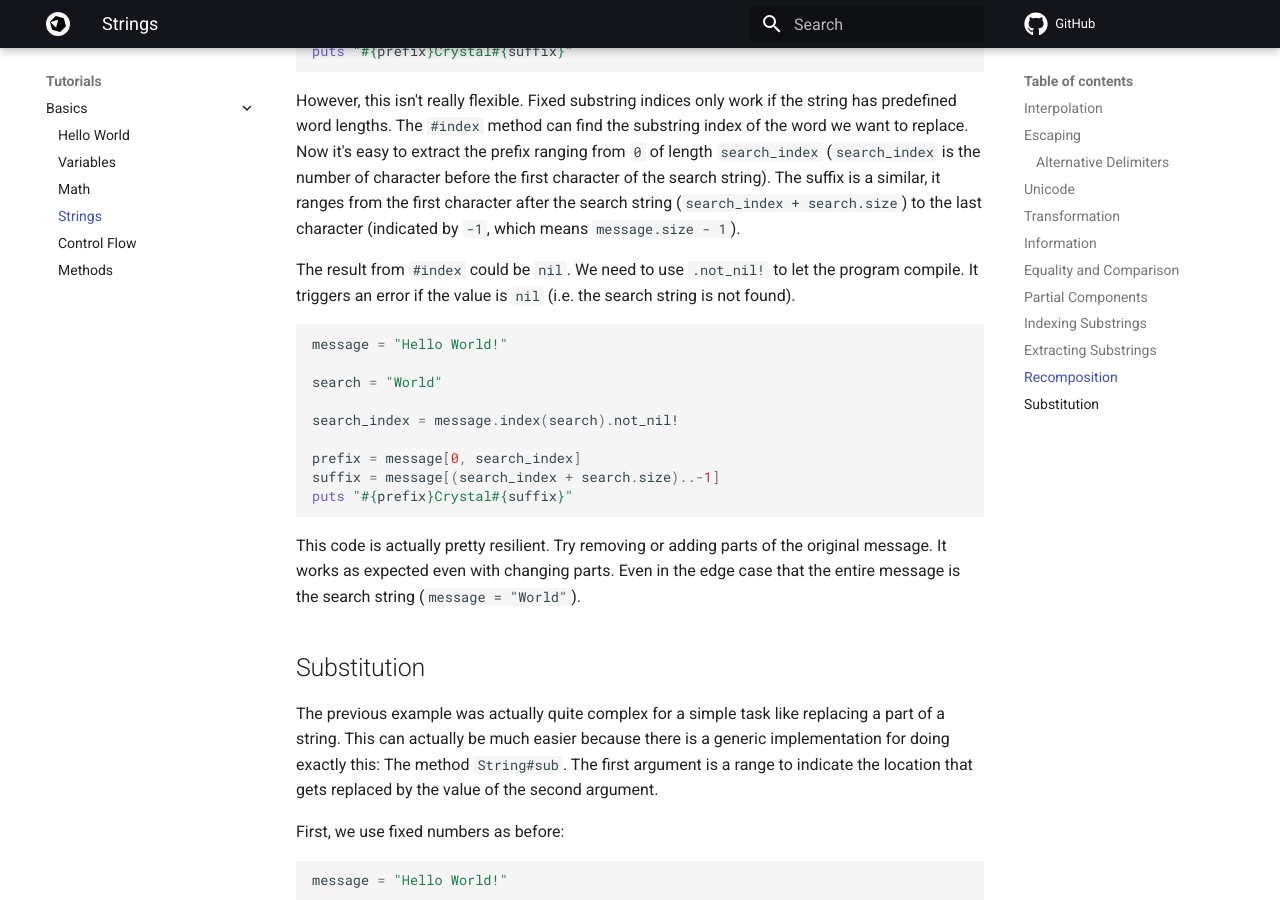
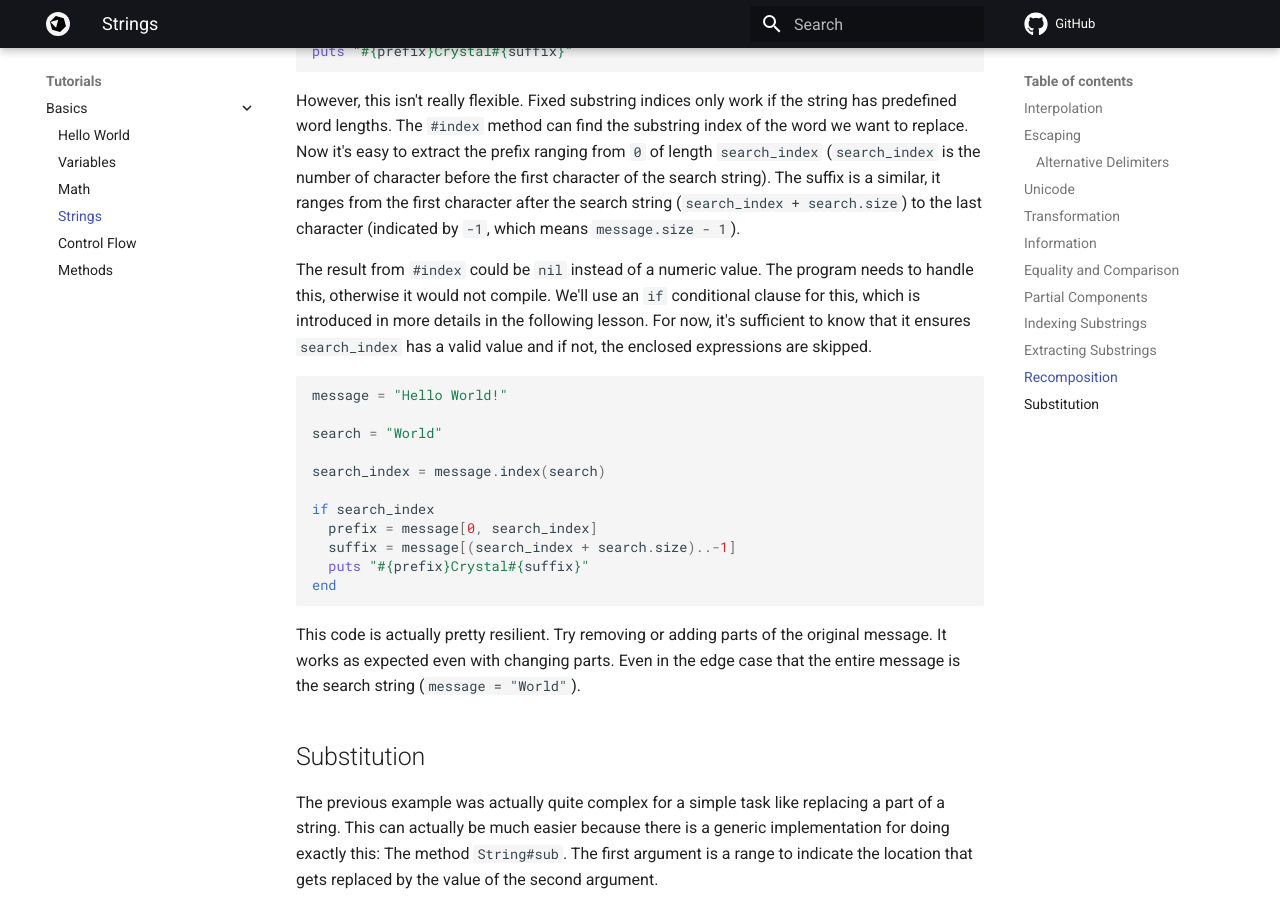
Before and after one commit to crystal-lang/crystal-book, an MkDocs documentation site: the page built from docs/tutorials/basics/40_strings.md, in a window 1280 px wide and 900 px high, scrolled down 6813 px. Built offline with MkDocs 1.6.1 and Material for MkDocs 9.7.7, drawn with Linux system fonts in a browser that asks for light colours; nearby versions of some CDN libraries; library files that are not in the unit come from our copies; comment, search, counter and statistics services are not loaded.

Commit message:
Replace .not_nil! with conditional

````diff
--- a/docs/tutorials/basics/40_strings.md
+++ b/docs/tutorials/basics/40_strings.md
@@ -291,19 +291,24 @@ Now it's easy to extract the prefix ranging from `0` of length `search_index` (`
 before the first character of the search string). The suffix is a similar, it ranges from the first character after the search
 string (`search_index + search.size`) to the last character (indicated by `-1`, which means `message.size - 1`).
 
-The result from `#index` could be `nil`. We need to use `.not_nil!` to let the program compile.
-It triggers an error if the value is `nil` (i.e. the search string is not found).
+The result from `#index` could be `nil` instead of a numeric value. The program needs to
+handle this, otherwise it would not compile.
+We'll use an `if` conditional clause for this, which is introduced in more details in the following lesson.
+For now, it's sufficient to know that it ensures `search_index` has a valid value
+and if not, the enclosed expressions are skipped.
 
 ```{.crystal .crystal-play}
 message = "Hello World!"
 
 search = "World"
 
-search_index = message.index(search).not_nil!
+search_index = message.index(search)
 
-prefix = message[0, search_index]
-suffix = message[(search_index + search.size)..-1]
-puts "#{prefix}Crystal#{suffix}"
+if search_index
+  prefix = message[0, search_index]
+  suffix = message[(search_index + search.size)..-1]
+  puts "#{prefix}Crystal#{suffix}"
+end
 ```
 
 This code is actually pretty resilient. Try removing or adding parts of the original message.
````
